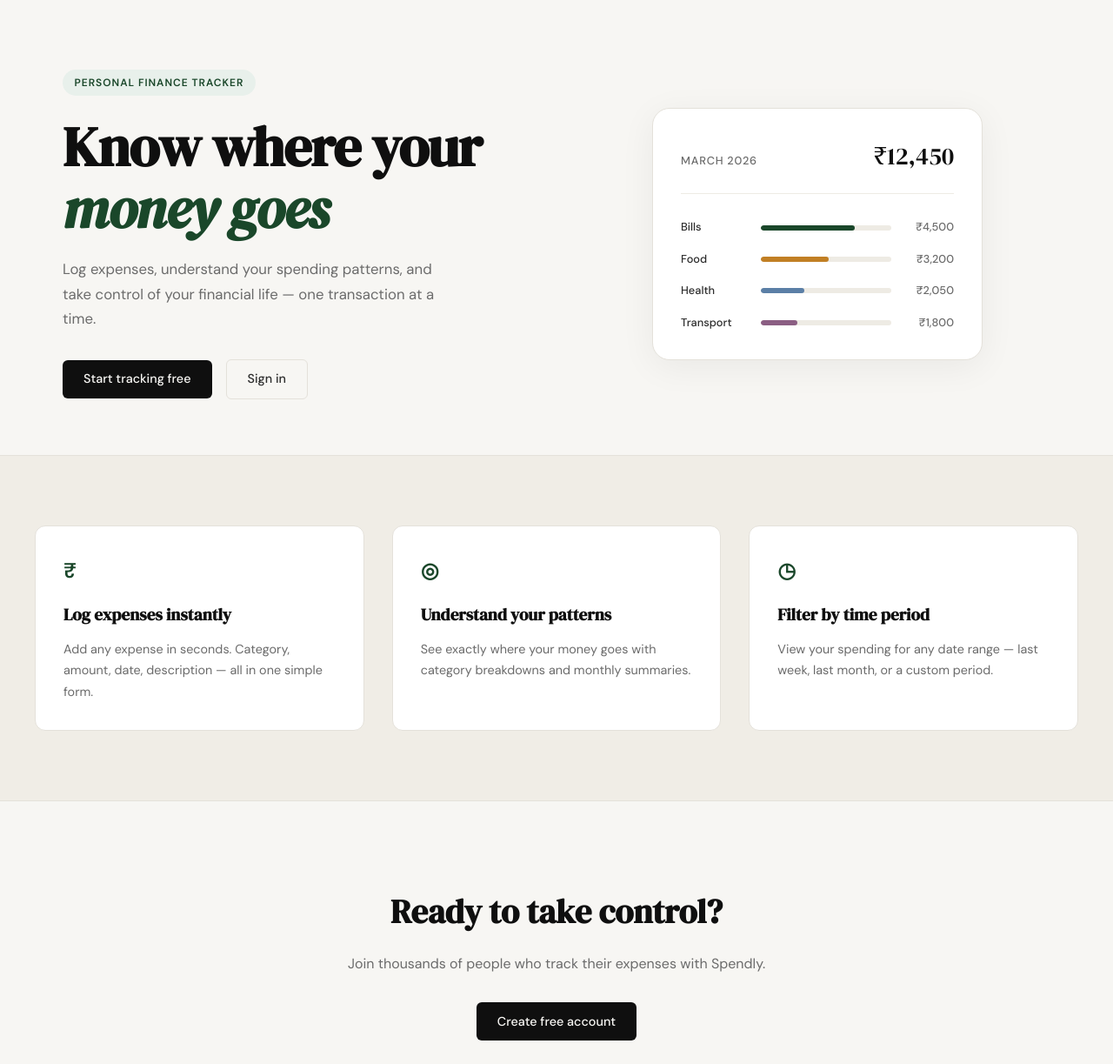
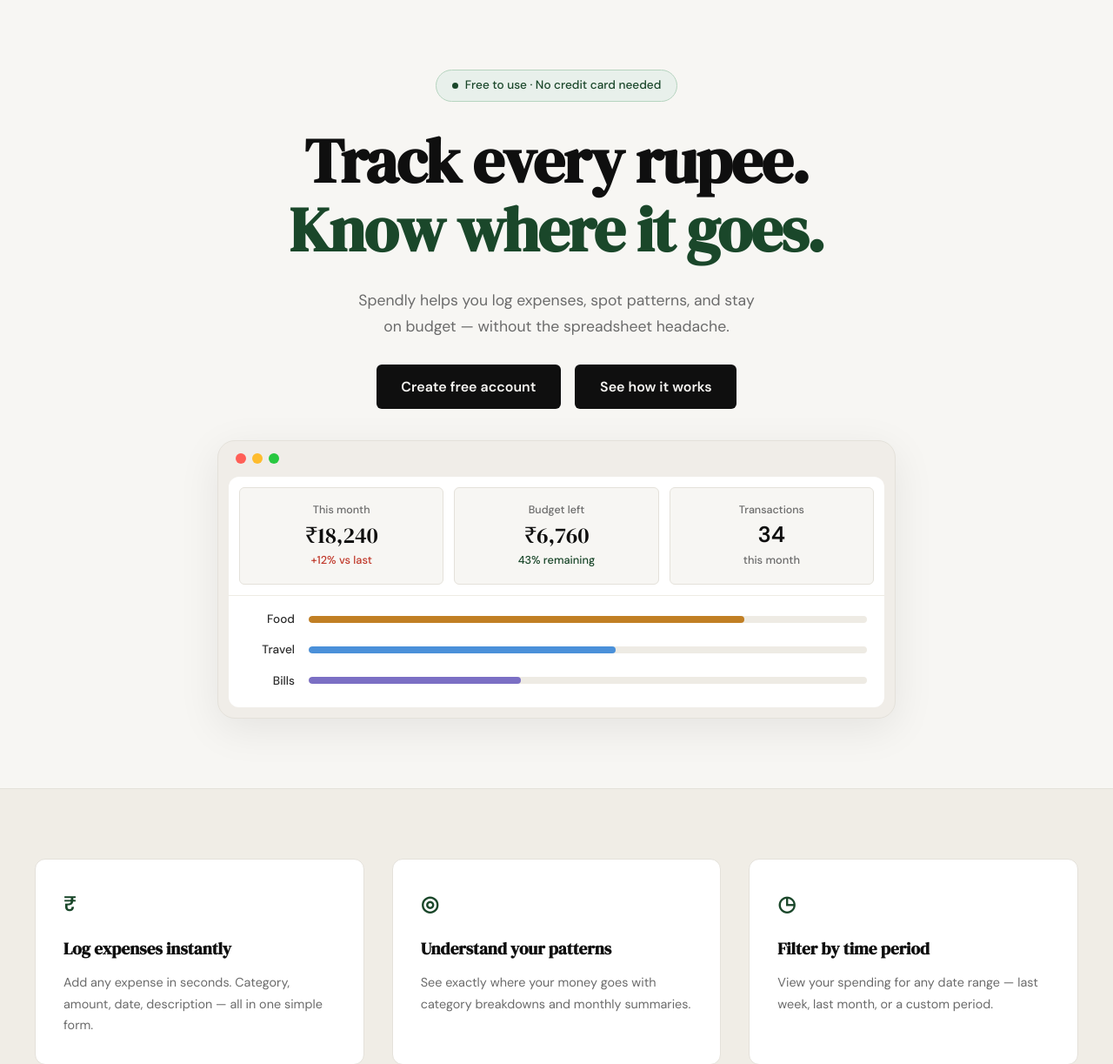
Before and after one commit to VishalWaghmare03/spendly, a Flask app: page / in a window 1280 px wide. Shown: the part 61-1284 px from the top of the page at 87% size. Run offline with Flask 3, Linux system fonts and the light colour scheme.

Commit message:
landing: redesign hero section to match mockup

```diff
--- /dev/null
+++ b/static/css/landing.css
@@ -0,0 +1,216 @@
+/* ------------------------------------------------------------------ */
+/* Hero v2 — centered layout                                           */
+/* ------------------------------------------------------------------ */
+
+.hero2 {
+    padding: 5rem 2rem 5rem;
+    text-align: center;
+}
+
+.hero2-inner {
+    max-width: 820px;
+    margin: 0 auto;
+    display: flex;
+    flex-direction: column;
+    align-items: center;
+    gap: 1.75rem;
+}
+
+/* Badge */
+.hero2-badge {
+    display: inline-flex;
+    align-items: center;
+    gap: 0.5rem;
+    background: var(--accent-light);
+    color: var(--accent);
+    border: 1px solid #b6d4bf;
+    font-size: 0.85rem;
+    font-weight: 500;
+    padding: 0.4rem 1.1rem;
+    border-radius: 999px;
+}
+
+.hero2-badge-dot {
+    width: 7px;
+    height: 7px;
+    border-radius: 50%;
+    background: var(--accent);
+    flex-shrink: 0;
+}
+
+/* Title */
+.hero2-title {
+    font-family: var(--font-display);
+    font-size: clamp(2.8rem, 6vw, 4.5rem);
+    line-height: 1.1;
+    letter-spacing: -0.02em;
+    color: var(--ink);
+    margin: 0;
+}
+
+.hero2-title-accent {
+    color: var(--accent);
+    font-style: normal;
+}
+
+/* Subtitle */
+.hero2-subtitle {
+    font-size: 1.1rem;
+    color: var(--ink-muted);
+    line-height: 1.7;
+    max-width: 580px;
+}
+
+/* Buttons */
+.hero2-actions {
+    display: flex;
+    gap: 1rem;
+    flex-wrap: wrap;
+    justify-content: center;
+}
+
+.hero2-btn {
+    display: inline-block;
+    background: var(--ink);
+    color: var(--paper);
+    padding: 0.8rem 1.8rem;
+    border-radius: var(--radius-sm);
+    font-family: var(--font-body);
+    font-size: 1rem;
+    font-weight: 600;
+    text-decoration: none;
+    transition: background 0.2s;
+}
+
+.hero2-btn:hover { background: var(--accent); }
+
+/* ------------------------------------------------------------------ */
+/* Mockup                                                              */
+/* ------------------------------------------------------------------ */
+
+.hero2-mockup {
+    width: 100%;
+    max-width: 780px;
+    background: #f0ede8;
+    border: 1px solid var(--border);
+    border-radius: var(--radius-lg);
+    overflow: hidden;
+    box-shadow: 0 12px 48px rgba(0,0,0,0.08);
+    margin-top: 0.5rem;
+}
+
+.mockup-titlebar {
+    display: flex;
+    align-items: center;
+    gap: 0.45rem;
+    padding: 0.9rem 1.25rem;
+}
+
+.dot {
+    width: 12px;
+    height: 12px;
+    border-radius: 50%;
+}
+
+.dot-red    { background: #ff5f57; }
+.dot-yellow { background: #febc2e; }
+.dot-green  { background: #28c840; }
+
+.mockup-body {
+    background: var(--paper-card);
+    margin: 0 0.75rem 0.75rem;
+    border-radius: var(--radius-md);
+    overflow: hidden;
+}
+
+/* Stat cards */
+.mockup-stats {
+    display: grid;
+    grid-template-columns: repeat(3, 1fr);
+    gap: 0.75rem;
+    padding: 0.75rem;
+    border-bottom: 1px solid var(--border-soft);
+}
+
+.stat-card {
+    background: var(--paper);
+    border: 1px solid var(--border);
+    border-radius: var(--radius-sm);
+    padding: 1rem 1.1rem;
+    display: flex;
+    flex-direction: column;
+    gap: 0.3rem;
+}
+
+.stat-label {
+    font-size: 0.78rem;
+    color: var(--ink-muted);
+    font-weight: 500;
+}
+
+.stat-value {
+    font-family: var(--font-display);
+    font-size: 1.6rem;
+    color: var(--ink);
+    line-height: 1.1;
+}
+
+.stat-plain {
+    font-family: var(--font-body);
+    font-weight: 600;
+    font-size: 1.6rem;
+}
+
+.stat-sub { font-size: 0.8rem; font-weight: 500; }
+.stat-danger  { color: #c0392b; }
+.stat-success { color: var(--accent); }
+.stat-muted   { color: var(--ink-muted); }
+
+/* Bar rows */
+.mockup-bars {
+    padding: 1rem 1.25rem 1.25rem;
+    display: flex;
+    flex-direction: column;
+    gap: 0.85rem;
+}
+
+.mockup-bar-row {
+    display: grid;
+    grid-template-columns: 56px 1fr;
+    align-items: center;
+    gap: 1rem;
+}
+
+.mockup-cat {
+    font-size: 0.85rem;
+    font-weight: 500;
+    color: var(--ink-soft);
+    text-align: right;
+}
+
+.mockup-bar-track {
+    height: 8px;
+    background: var(--border-soft);
+    border-radius: 999px;
+    overflow: hidden;
+}
+
+.mockup-bar {
+    height: 100%;
+    border-radius: 999px;
+}
+
+.mockup-bar-food   { background: #c17f24; }
+.mockup-bar-travel { background: #4a90d9; }
+.mockup-bar-bills  { background: #7b6fc4; }
+
+/* ------------------------------------------------------------------ */
+/* Responsive                                                          */
+/* ------------------------------------------------------------------ */
+
+@media (max-width: 600px) {
+    .hero2-title { font-size: 2.4rem; }
+    .hero2-subtitle br { display: none; }
+
+    .mockup-stats { grid-template-columns: 1fr; }
+}
--- a/templates/landing.html
+++ b/templates/landing.html
@@ -2,62 +2,82 @@
 
 {% block title %}Spendly — Track Every Rupee{% endblock %}
 
+{% block head %}
+<link rel="stylesheet" href="{{ url_for('static', filename='css/landing.css') }}">
+{% endblock %}
+
 {% block content %}
 
-<section class="hero">
-    <div class="hero-inner">
-        <div class="hero-badge">Personal Finance Tracker</div>
-        <h1 class="hero-title">
-            Know where your<br>
-            <em>money goes</em>
+<section class="hero2">
+    <div class="hero2-inner">
+
+        <div class="hero2-badge">
+            <span class="hero2-badge-dot"></span>
+            Free to use · No credit card needed
+        </div>
+
+        <h1 class="hero2-title">
+            Track every rupee.<br>
+            <span class="hero2-title-accent">Know where it goes.</span>
         </h1>
-        <p class="hero-subtitle">
-            Log expenses, understand your spending patterns,
-            and take control of your financial life —
-            one transaction at a time.
+
+        <p class="hero2-subtitle">
+            Spendly helps you log expenses, spot patterns, and stay<br>
+            on budget — without the spreadsheet headache.
         </p>
-        <div class="hero-actions">
-            <a href="{{ url_for('register') }}" class="btn-primary">Start tracking free</a>
-            <a href="{{ url_for('login') }}" class="btn-ghost">Sign in</a>
+
+        <div class="hero2-actions">
+            <a href="{{ url_for('register') }}" class="hero2-btn">Create free account</a>
+            <a href="#features" class="hero2-btn">See how it works</a>
         </div>
-    </div>
-    <div class="hero-visual">
-        <div class="mock-card">
-            <div class="mock-card-header">
-                <span class="mock-label">March 2026</span>
-                <span class="mock-total">₹12,450</span>
+
+        <div class="hero2-mockup">
+            <div class="mockup-titlebar">
+                <span class="dot dot-red"></span>
+                <span class="dot dot-yellow"></span>
+                <span class="dot dot-green"></span>
             </div>
-            <div class="mock-bars">
-                <div class="mock-bar-row">
-                    <span class="mock-cat">Bills</span>
-                    <div class="mock-bar-track">
-                        <div class="mock-bar" style="width: 72%"></div>
+            <div class="mockup-body">
+                <div class="mockup-stats">
+                    <div class="stat-card">
+                        <span class="stat-label">This month</span>
+                        <span class="stat-value">₹18,240</span>
+                        <span class="stat-sub stat-danger">+12% vs last</span>
                     </div>
-                    <span class="mock-amt">₹4,500</span>
+                    <div class="stat-card">
+                        <span class="stat-label">Budget left</span>
+                        <span class="stat-value">₹6,760</span>
+                        <span class="stat-sub stat-success">43% remaining</span>
+                    </div>
+                    <div class="stat-card">
+                        <span class="stat-label">Transactions</span>
+                        <span class="stat-value stat-plain">34</span>
+                        <span class="stat-sub stat-muted">this month</span>
+                    </div>
                 </div>
-                <div class="mock-bar-row">
-                    <span class="mock-cat">Food</span>
-                    <div class="mock-bar-track">
-                        <div class="mock-bar mock-bar-2" style="width: 52%"></div>
+                <div class="mockup-bars">
+                    <div class="mockup-bar-row">
+                        <span class="mockup-cat">Food</span>
+                        <div class="mockup-bar-track">
+                            <div class="mockup-bar mockup-bar-food" style="width: 78%"></div>
+                        </div>
                     </div>
-                    <span class="mock-amt">₹3,200</span>
-                </div>
-                <div class="mock-bar-row">
-                    <span class="mock-cat">Health</span>
-                    <div class="mock-bar-track">
-                        <div class="mock-bar mock-bar-3" style="width: 33%"></div>
+                    <div class="mockup-bar-row">
+                        <span class="mockup-cat">Travel</span>
+                        <div class="mockup-bar-track">
+                            <div class="mockup-bar mockup-bar-travel" style="width: 55%"></div>
+                        </div>
                     </div>
-                    <span class="mock-amt">₹2,050</span>
-                </div>
-                <div class="mock-bar-row">
-                    <span class="mock-cat">Transport</span>
-                    <div class="mock-bar-track">
-                        <div class="mock-bar mock-bar-4" style="width: 28%"></div>
+                    <div class="mockup-bar-row">
+                        <span class="mockup-cat">Bills</span>
+                        <div class="mockup-bar-track">
+                            <div class="mockup-bar mockup-bar-bills" style="width: 38%"></div>
+                        </div>
                     </div>
-                    <span class="mock-amt">₹1,800</span>
                 </div>
             </div>
         </div>
+
     </div>
 </section>
 
```
